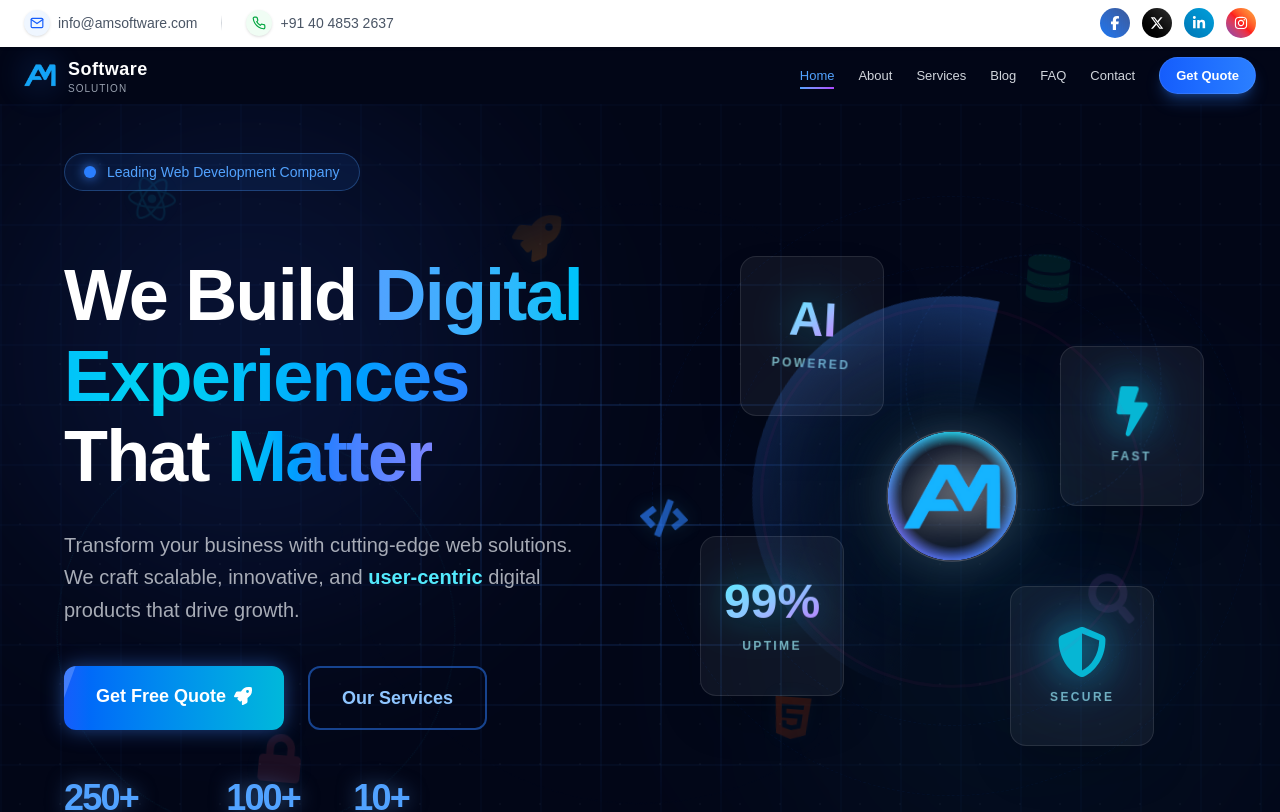
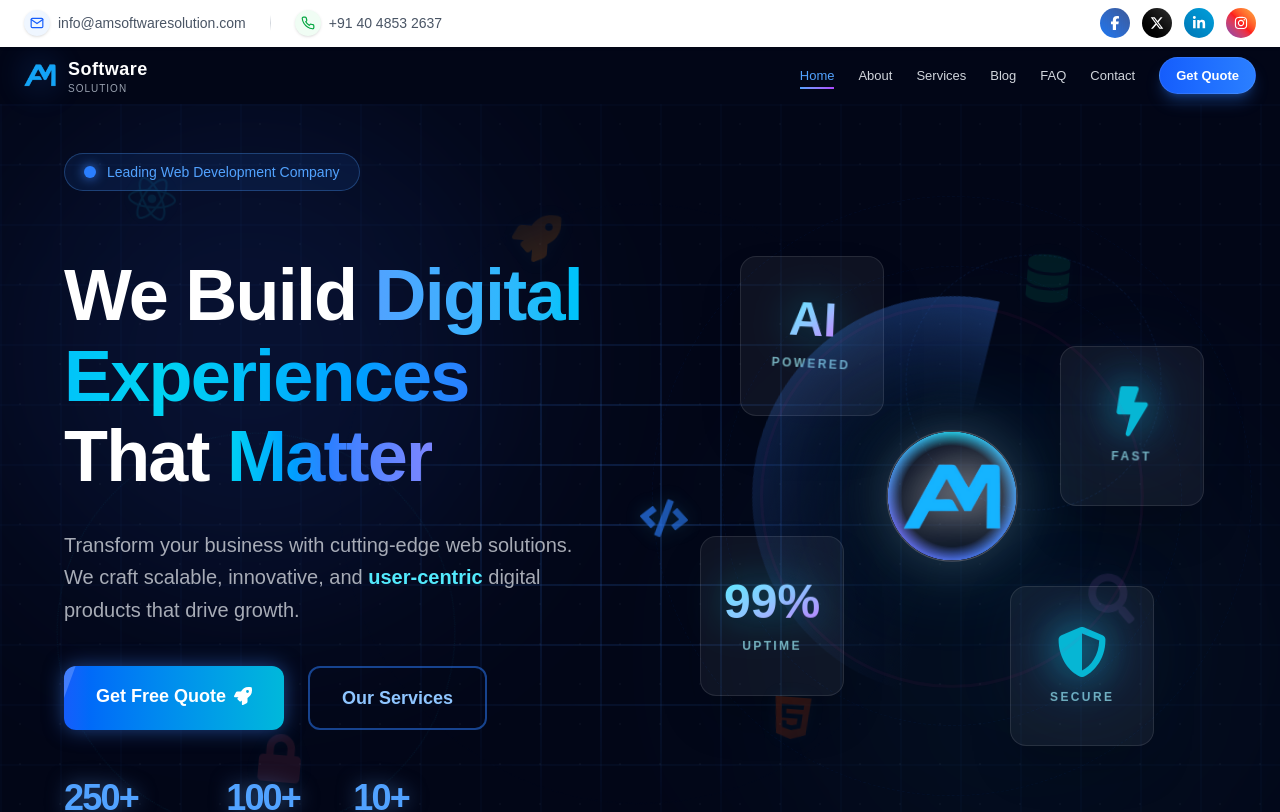
Before and after one commit to syedsujafali/amsoftsol, a Next.js app: page / in a window 1280 px wide. Shown: the top 812 px of the page. Built offline with nearby package versions, Linux system fonts and the light colour scheme.

Commit message:
feat: implement Topbar and ContactInfo components for contact and social navigation

```diff
--- a/src/components/ContactSection/ContactInfo.tsx
+++ b/src/components/ContactSection/ContactInfo.tsx
@@ -14,8 +14,8 @@ const ContactInfo = () => {
         {
             icon: <FiMail />,
             title: "Email Us",
-            text: "info@amsoftware.com",
-            link: "mailto:info@amsoftware.com",
+            text: "info@amsoftwaresolution.com",
+            link: "mailto:info@amsoftwaresolution.com",
         },
         {
             icon: <FiMapPin />,
--- a/src/components/Topbar.tsx
+++ b/src/components/Topbar.tsx
@@ -17,14 +17,14 @@ const Topbar = () => {
 
           {/* Email */}
           <a
-            href="mailto:info@amsoftware.com"
+            href="mailto:info@amsoftwaresolution.com"
             className="group flex items-center gap-2 cursor-pointer transition-colors duration-300"
           >
             <div className="p-1.5 rounded-full bg-blue-50 text-blue-600 group-hover:bg-blue-600 group-hover:text-white transition-all duration-300 shadow-sm group-hover:shadow-blue-200">
               <FiMail className="w-3.5 h-3.5 group-hover:scale-110 transition-transform" />
             </div>
             <span className="text-gray-600 font-medium group-hover:text-blue-700 transition-colors hidden sm:inline">
-              info@amsoftware.com
+              info@amsoftwaresolution.com
             </span>
           </a>
 
```
